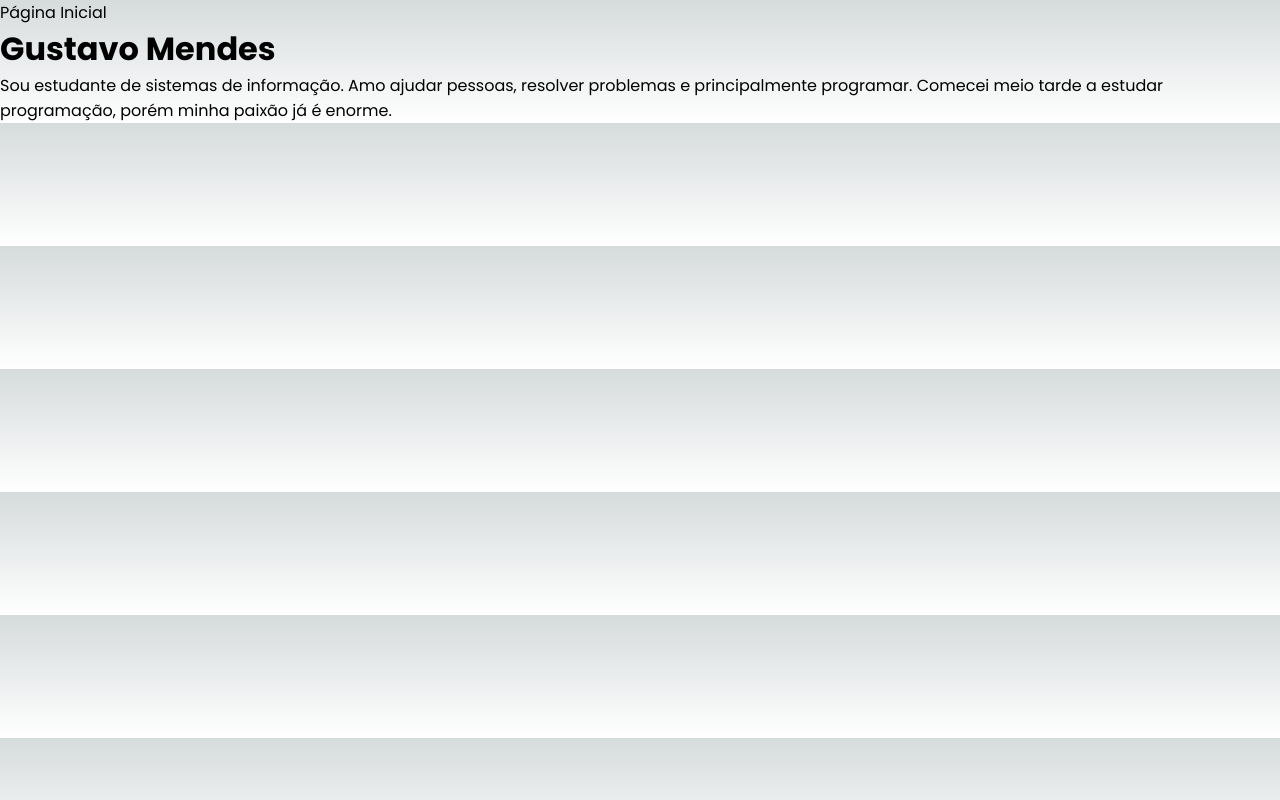
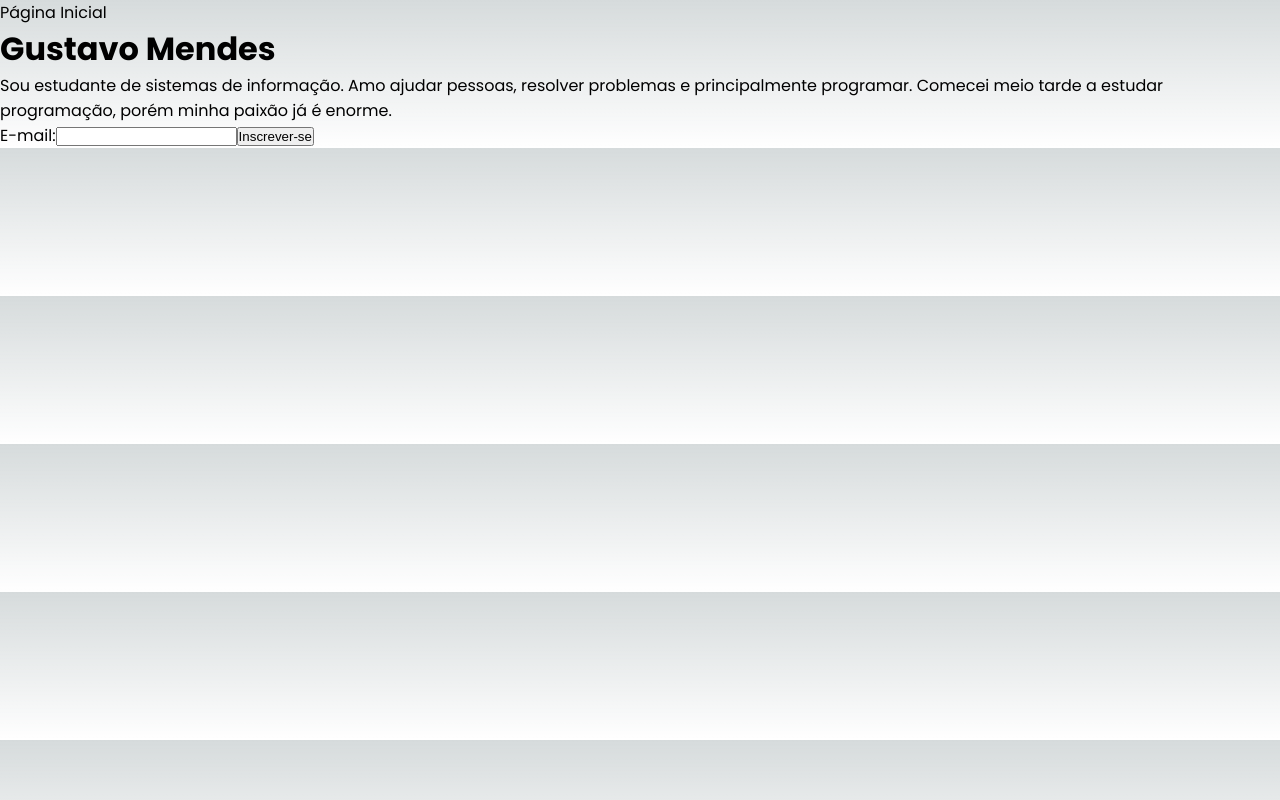
Before and after one commit to GustavoRMendes/next-js-14, a Next.js app: page /users in a window 1280 px wide. Built offline with nearby package versions, Linux system fonts and the light colour scheme.

Commit message:
use client

```diff
--- a/src/app/users/page.tsx
+++ b/src/app/users/page.tsx
@@ -1,3 +1,4 @@
+import InputForm from "@/components/InputForm";
 import type { NextPage } from "next";
 import Link from "next/link";
 export const metadata = {
@@ -12,6 +13,7 @@ const Page : NextPage = () => {
       <p>Sou estudante de sistemas de informação. Amo ajudar pessoas, resolver problemas e principalmente programar.
         Comecei meio tarde a estudar programação, porém minha paixão já é enorme.
       </p>
+      <InputForm/>
 
     </>
   )
--- /dev/null
+++ b/src/components/InputForm.tsx
@@ -0,0 +1,18 @@
+"use client"
+import { useState } from "react"
+export default function InputForm() {
+  const [inputValue,setInputValue] = useState("")
+  return (
+    <>
+      <form>
+        <label>E-mail:</label>
+        <input type="email" value={inputValue} onChange={(ev) => setInputValue(ev.target.value)} />
+        <button type="submit">Inscrever-se</button>
+        <div>
+          {inputValue}
+        </div>
+      </form>
+    </>
+
+  )
+}
```
